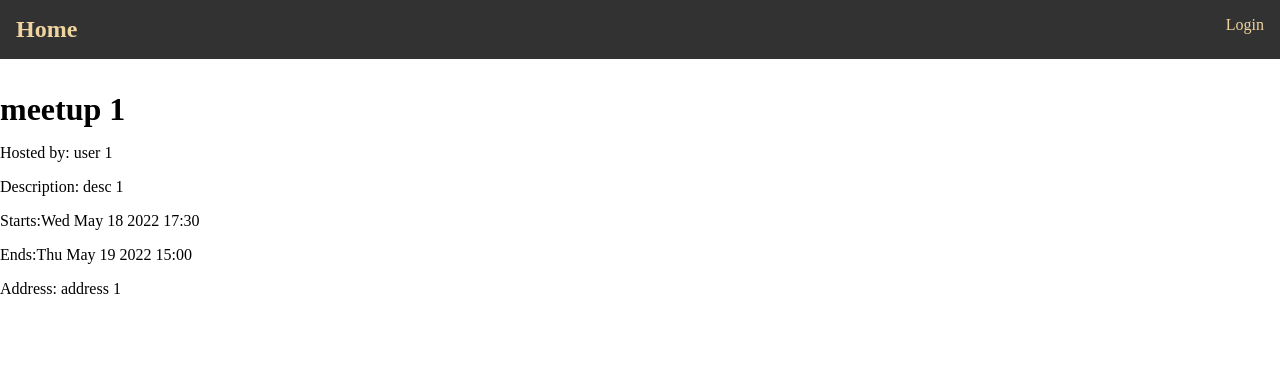
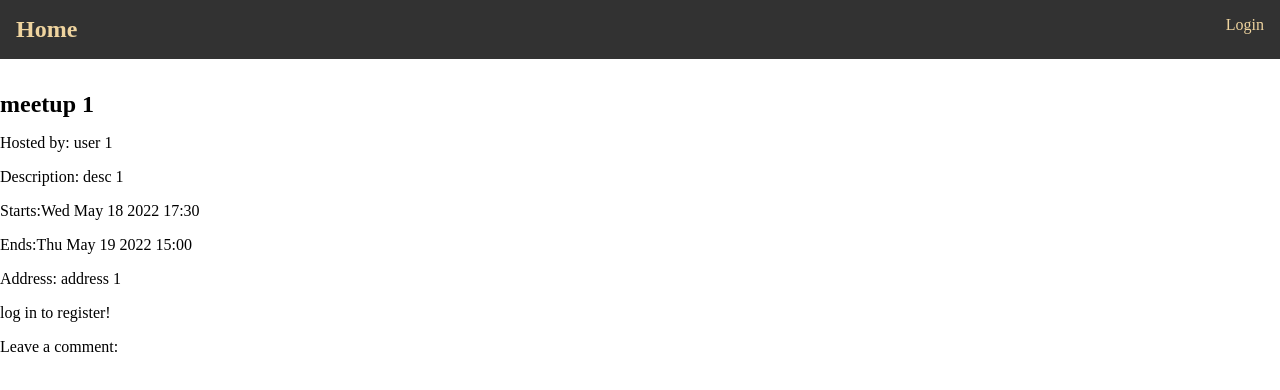
Before and after one commit to renzosantamaria/tdd-slutprojekt, a React (Create React App) app: page /meetups/1 in a window 1280 px wide. Shown: the top 390 px of the page. Built offline with nearby package versions, Linux system fonts and the light colour scheme.

Commit message:
add feature register to meetup

```diff
--- a/src/pages/MeetupDetails/MeetupDetails.tsx
+++ b/src/pages/MeetupDetails/MeetupDetails.tsx
@@ -1,16 +1,24 @@
 import { FC, useEffect, useState } from "react"
+import { useDispatch, useSelector } from "react-redux"
 import { useLocation, useParams } from "react-router-dom"
-import { getMeetupById } from "../../API"
+import { getMeetupById, updateMeetupAttendeeList, updateUserAttendingMeetupsIds } from "../../API"
 import { IMeetup } from "../../store/meetup/meetup.types"
+import { RootState } from "../../store/store"
+import { updateUser } from "../../store/user/userSlice"
 
 interface CustomLocationState {
     pastMeetup: boolean
 }
 
 const MeetupDetails: FC = () => {
+    const user = useSelector((state: RootState) => state.user.user)
     const {id} = useParams()
+    const dispatch = useDispatch()
+
     const [meetup, setMeetup] = useState<IMeetup>()
     const [meetupExist, setMeetupExists] = useState<boolean>(false)
+    const [isUserAllowedToJoin, setIsUserAllowedToJoin] = useState<boolean>(false)
+    const [cantJoinMessage, setCantJoinMessage] = useState<string>('')
     const location = useLocation()
     const state = location.state as CustomLocationState
     const past = state&&state.pastMeetup || undefined
@@ -18,13 +26,36 @@ const MeetupDetails: FC = () => {
     useEffect(() => {
         const currentMeetup = getMeetupById(+id!)
         currentMeetup ? setMeetup(currentMeetup) : setMeetupExists(false)
+        !user && setCantJoinMessage('log in to register!')
+    }, [])
 
-    }, [])
+    useEffect(() => {
+        let userIsAlreadyRegistered = false
+        user?.attendingMeetupsIds.map(attendingMeetupsId => {
+            if (attendingMeetupsId == +id!) {
+                userIsAlreadyRegistered = true
+            }
+        })
+        if(userIsAlreadyRegistered) {
+            setIsUserAllowedToJoin(false)
+            setCantJoinMessage('You are already registered!')
+        }else {
+            setIsUserAllowedToJoin(true)
+        }
+    }, [user])
+
+    const handleAddAttendee = () => {
+        const updatedMeetup = updateMeetupAttendeeList(+id!, user!.name)
+        const updatedUser = updateUserAttendingMeetupsIds(user!.id, meetup!.id)
+        updatedMeetup && setMeetup({ ...updatedMeetup })
+        updatedUser && dispatch(updateUser(updatedUser))
+    }
 
     return (
         <main>
             {meetup ?
             <>
+                <section>
                     <h1>{meetup?.title}</h1>
                     <div>
                         <p>Hosted by: {meetup.hostName}</p>
@@ -46,6 +77,14 @@ const MeetupDetails: FC = () => {
                         ''
                         }
                     </div>
+                </section>
+                <section>
+                    {isUserAllowedToJoin && user && <button onClick={handleAddAttendee}>Attend</button>}
+                    {(!user || !isUserAllowedToJoin )&& <p>{cantJoinMessage}</p>}
+                </section>
+                <section>
+                    <p>Leave a comment:</p>
+                </section>
             </>
             :
             !meetupExist && <p>Nothing to see here</p>
```
Lines whose indentation alone changed are shown as unchanged.
